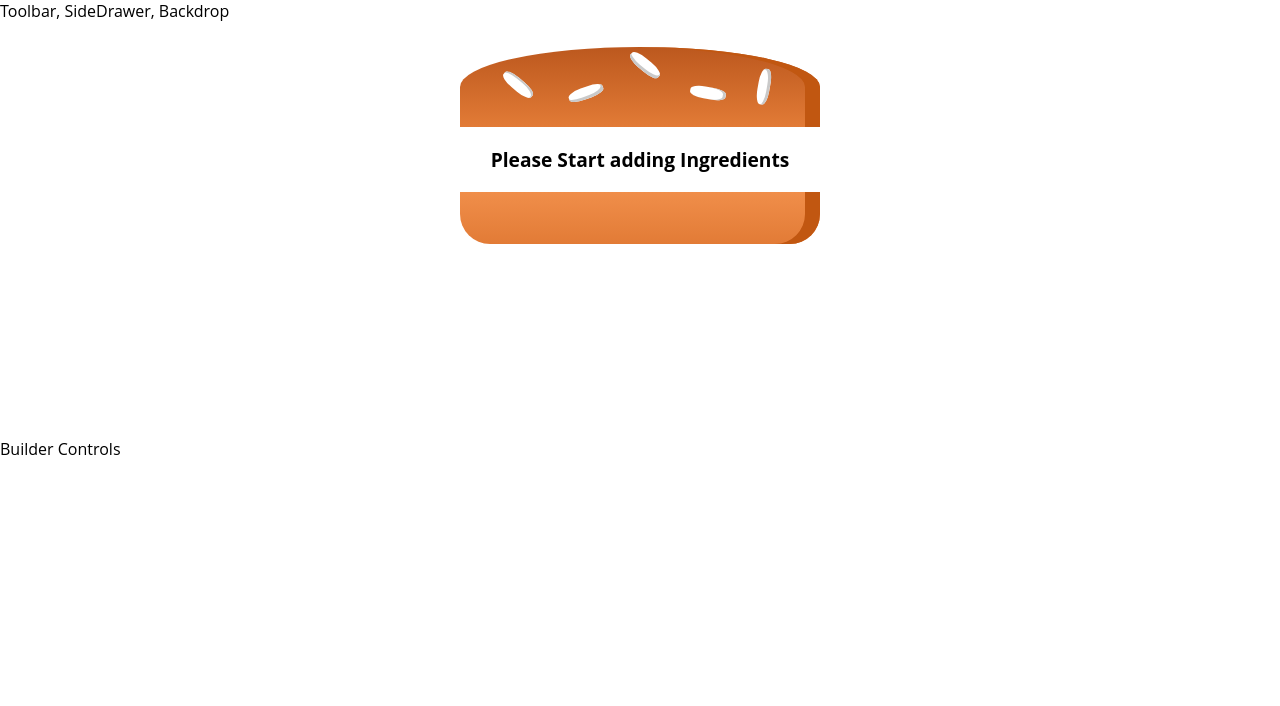
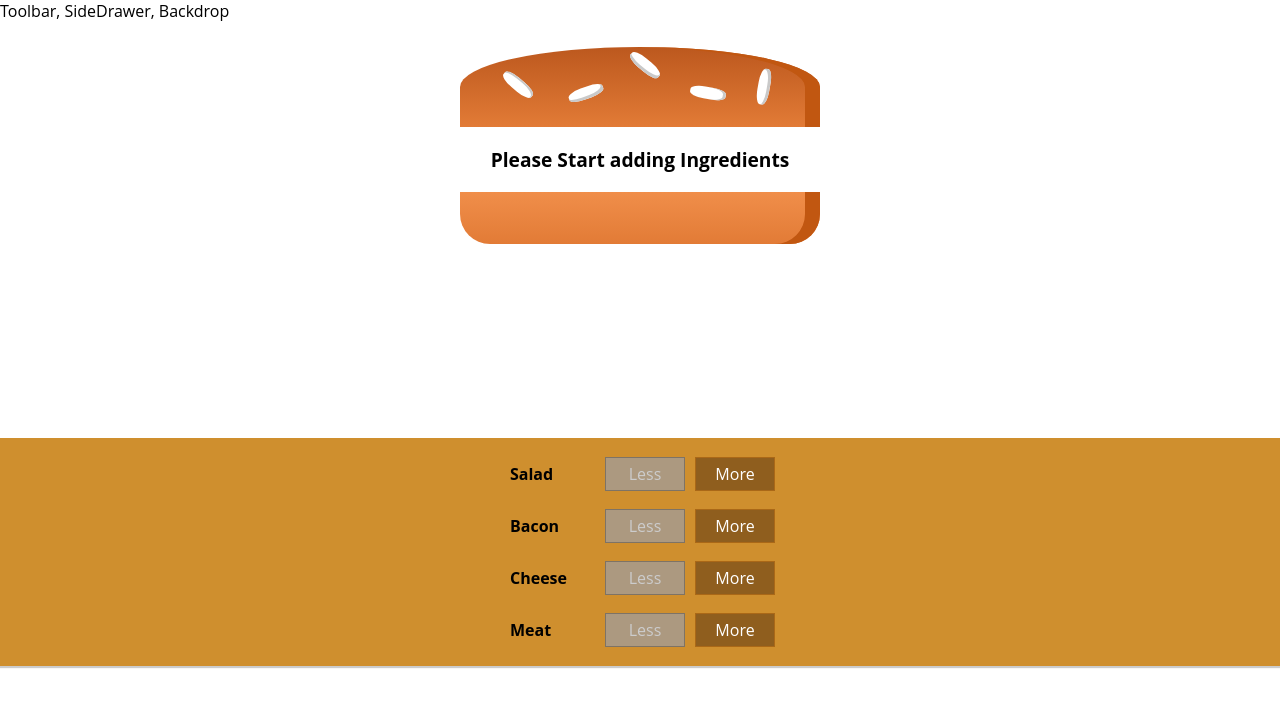
Before and after one commit to edwinb24/burger_builder, a React (Create React App) app: page / in a window 1280 px wide. Shown: the top 706 px of the page. Built offline with nearby package versions, Linux system fonts and the light colour scheme; a web font is replaced by a local one.

Commit message:
Adding functionality to add and remove ingredients buttons

```diff
--- a/src/components/Burger/BuildControls/BuildControl/BuildControl.js
+++ b/src/components/Burger/BuildControls/BuildControl/BuildControl.js
@@ -2,12 +2,15 @@ import React from 'react'
 
 import classes from './BuildControl.module.css'
 
-const BuildControl = (props) => {
-    <div className={classes.BuildControl}>
+const BuildControl = props => {
+    const noneLeft = props.amountLeft > 0 ? false : true
+    return(
+        <div className={classes.BuildControl}>
         <div className={classes.Label}>{props.label}</div>
-        <button className={classes.Less}>Less</button>
-        <button className={classes.More}>More</button>
+        <button className={classes.Less} onClick={props.remove} disabled={noneLeft}>Less</button>
+        <button className={classes.More} onClick={props.added}>More</button>
     </div>
-}
+)}
+
 
 export default BuildControl
--- a/src/components/Burger/BuildControls/BuildControls.js
+++ b/src/components/Burger/BuildControls/BuildControls.js
@@ -1,11 +1,27 @@
 import React from 'react'
 
 import classes from "./BuildControls.module.css"
+import BuildControl from './BuildControl/BuildControl'
+
+const controls = [
+    {label: "Salad", type: 'salad'},
+    {label: "Bacon", type: 'bacon'},
+    {label: "Cheese", type: 'cheese'},
+    {label: "Meat", type: 'meat'}
+]
 
 const buildControls = (props) =>
-    <div className={classes.buildControls}>
-
+    <div className={classes.BuildControls}>
+        {controls.map(ctrl =>
+                <BuildControl
+                key={ctrl.label}
+                label={ctrl.label}
+                type={ctrl.type}
+                added={() => props.ingredientAdded(ctrl.type)}
+                remove={() => props.ingredientRemove(ctrl.type)}
+                amountLeft={props.ingredients[ctrl.type]}
+                />
+        )}
     </div>
 
-
 export default buildControls
--- a/src/components/Burger/Burger.module.css
+++ b/src/components/Burger/Burger.module.css
@@ -2,7 +2,7 @@
     width: 100%;
     margin: auto;
     height: 250px;
-    overflow: scroll;
+    overflow-y: auto;
     text-align: center;
     font-weight: bold;
     font-size: 1.2rem;
--- a/src/containers/BurgerBuilder/BurgerBuilder.js
+++ b/src/containers/BurgerBuilder/BurgerBuilder.js
@@ -1,6 +1,14 @@
 import React, { Component, Fragment } from 'react'
 
 import Burger from './../../components/Burger/Burger'
+import BurgerControls from './../../components/Burger/BuildControls/BuildControls'
+
+const INGREDIENT_PRICES = {
+    salad: .5,
+    bacon: .7,
+    cheese: .4,
+    meat: 1.3
+}
 
 class BurgerBuilder extends Component {
     state = {
@@ -9,14 +17,47 @@ class BurgerBuilder extends Component {
             bacon: 0,
             cheese: 0,
             meat: 0
+        },
+        totalPrice: 4
+    }
+
+    addIngredientHandler = (type) => {
+        const updatedIngredients = {
+            ...this.state.ingredients
         }
+        updatedIngredients[type] = this.state.ingredients[type] + 1
+        const priceIncrease= INGREDIENT_PRICES[type]
+        const newPrice = this.state.totalPrice + priceIncrease
+        this.setState({
+            ingredients : updatedIngredients,
+            totalPrice: newPrice
+        })
+
     }
+
+    removeIngredientHandler = (type) => {
+        const updatedIngredients = {
+            ...this.state.ingredients
+        }
+        updatedIngredients[type] = this.state.ingredients[type] - 1
+        const priceIncrease = INGREDIENT_PRICES[type]
+        const newPrice = this.state.totalPrice - priceIncrease
+        this.setState({
+            ingredients : updatedIngredients,
+            totalPrice: newPrice
+        })
+    }
+
 
     render() {
         return (
             <Fragment>
                 <Burger ingredients={this.state.ingredients} />
-                <div>Builder Controls</div>
+                <BurgerControls
+                    ingredientAdded={this.addIngredientHandler}
+                    ingredientRemove={this.removeIngredientHandler}
+                    ingredients={this.state.ingredients}
+                />
             </Fragment>
         )
     }
```
